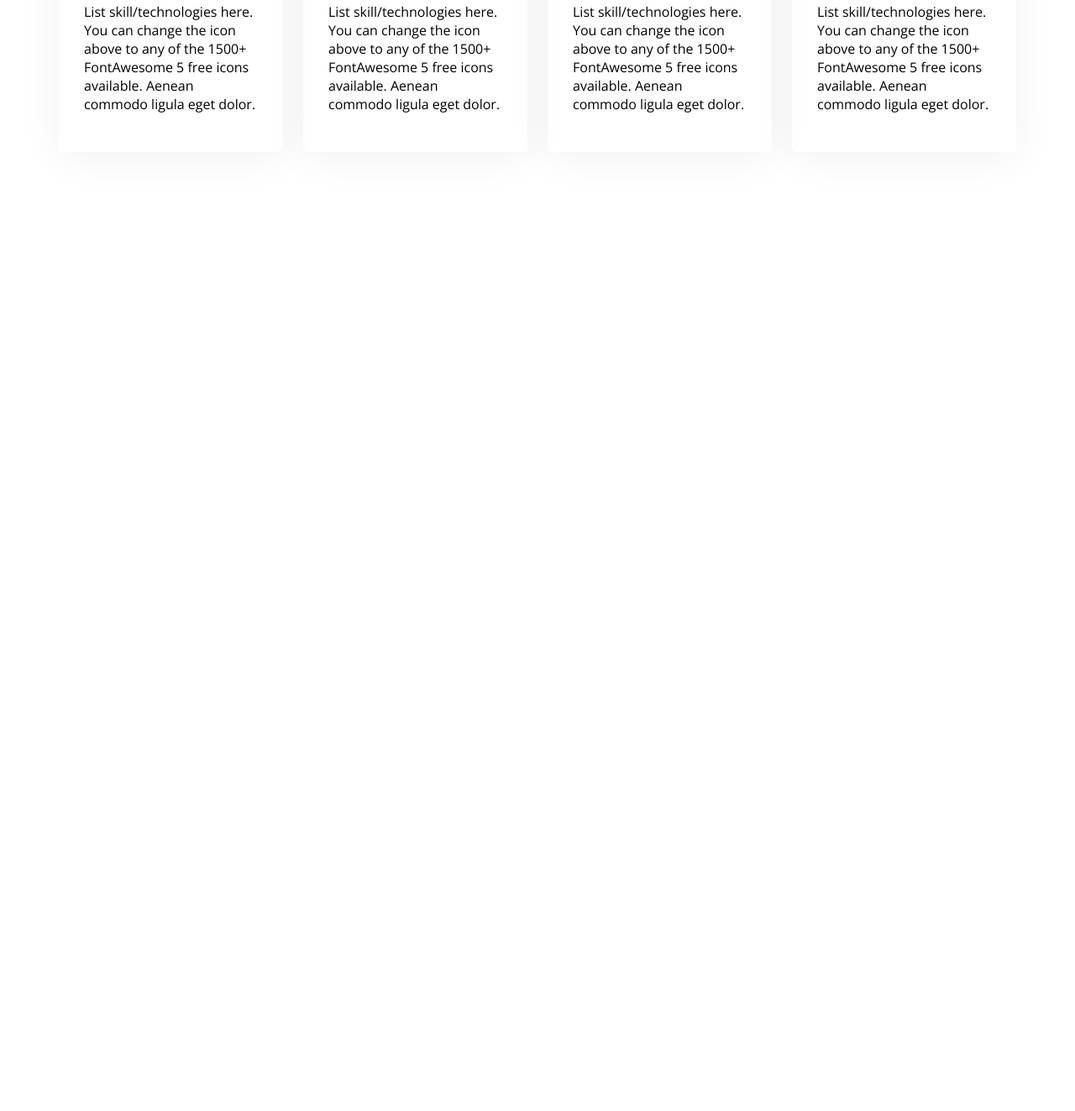
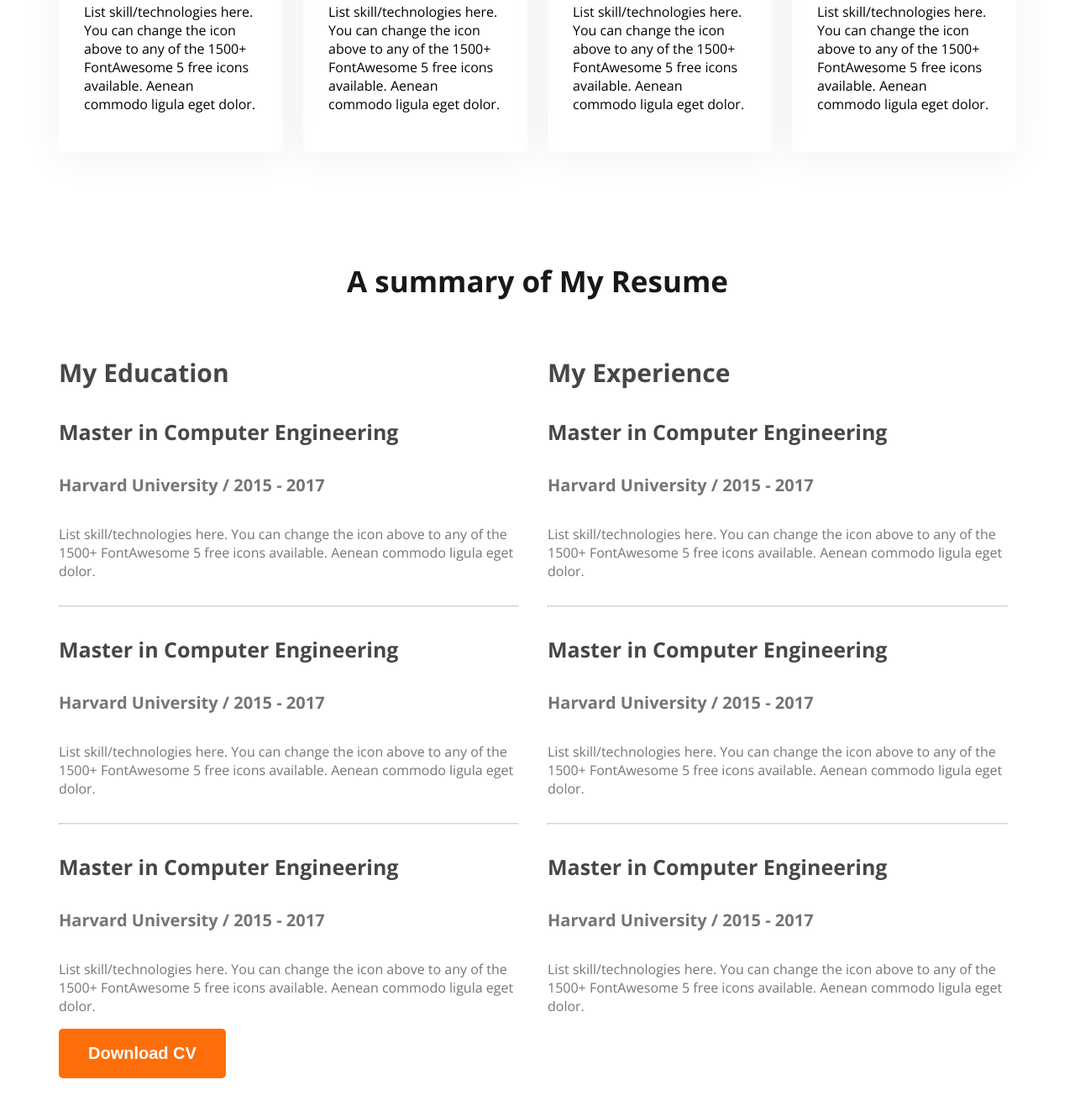
Before and after one commit to raisa-farzana/portfolio-num1, a plain HTML site: page index.html in a window 1280 px wide. Shown: the part 1984-3307 px from the top of the page at 84% size. Before the commit the page ends 2295 px from the top, so only its background shows below. Drawn offline with nearby package versions, Linux system fonts and the light colour scheme.

Commit message:
update html

```diff
--- a/index.html
+++ b/index.html
@@ -59,7 +59,7 @@
         <!-- What is do section Start -->
          <section class="skills">
             <h3 class="section-title text-center">What I do</h3>
-            <p class="section-description text-center">
+            <p class="section-description">
                 I have more than 10 years experience building software for clients all over the world. Below is a quick overview of my main technical skill sets and technologies i use. Want to find out more about my experience? Check out my online resume and project portfolio.
             </p>
             <div class="skill-container">
@@ -67,17 +67,17 @@
                 <div class="skill">
                     <img src="images/icons/js.png" alt="">
                     <h4 class="skill-title">Vanilla JavaScript</h4>
-                    <p class="skill-description">List skill/technologies here. You can change the icon above to any of the 1500+ FontAwesome 5 free icons available. Aenean commodo ligula eget dolor.</p>
+                    <p class="skill-description1">List skill/technologies here. You can change the icon above to any of the 1500+ FontAwesome 5 free icons available. Aenean commodo ligula eget dolor.</p>
                 </div>
                 <div class="skill">
                     <img src="images/icons/react.png" alt="">
                     <h4 class="skill-title">React</h4>
-                    <p class="skill-description">List skill/technologies here. You can change the icon above to any of the 1500+ FontAwesome 5 free icons available. Aenean commodo ligula eget dolor.</p>
+                    <p class="skill-description1">List skill/technologies here. You can change the icon above to any of the 1500+ FontAwesome 5 free icons available. Aenean commodo ligula eget dolor.</p>
                 </div>
                 <div class="skill">
                     <img src="images/icons/nodejs.png" alt="">
                     <h4 class="skill-title">Node.js</h4>
-                    <p class="skill-description">List skill/technologies here. You can change the icon above to any of the 1500+ FontAwesome 5 free icons available. Aenean commodo ligula eget dolor.</p>
+                    <p class="skill-description1">List skill/technologies here. You can change the icon above to any of the 1500+ FontAwesome 5 free icons available. Aenean commodo ligula eget dolor.</p>
                 </div>
                 <div class="skill">
                     <img src="images/icons/mongo.png" alt="">
@@ -86,6 +86,59 @@
                 </div>
             </div>
          </section>
+         <section class="resume">
+            <h3 class="section-title">A summary of My Resume</h3>
+            <div class="resume-container">
+                <!-- .resume-column*2>h3.resume-column-title+.experience*3>h4.experience-title+h5.experience-sub-title+.section-description1 -->
+                <div class="resume-column">
+                    <h3 class="resume-column-title">My Education</h3>
+                    <div class="experience">
+                        <h4 class="experience-title">Master in Computer Engineering</h4>
+                        <h5 class="experience-sub-title">Harvard University / 2015 - 2017</h5>
+                        <p class="section-description1">List skill/technologies here. You can change the icon above
+                            to any of the 1500+ FontAwesome 5 free icons available. Aenean commodo ligula eget dolor.</p>
+                    </div>
+                    <hr>
+                    <div class="experience">
+                        <h4 class="experience-title">Master in Computer Engineering</h4>
+                        <h5 class="experience-sub-title">Harvard University / 2015 - 2017</h5>
+                        <p class="section-description1">List skill/technologies here. You can change the icon above
+                            to any of the 1500+ FontAwesome 5 free icons available. Aenean commodo ligula eget dolor.</p>
+                    </div>
+                    <hr>
+                    <div class="experience">
+                        <h4 class="experience-title">Master in Computer Engineering</h4>
+                        <h5 class="experience-sub-title">Harvard University / 2015 - 2017</h5>
+                        <p class="section-description1">List skill/technologies here. You can change the icon above
+                            to any of the 1500+ FontAwesome 5 free icons available. Aenean commodo ligula eget dolor.</p>
+                    </div>
+                </div>
+                <div class="resume-column">
+                    <h3 class="resume-column-title">My Experience</h3>
+                    <div class="experience">
+                        <h4 class="experience-title">Master in Computer Engineering</h4>
+                        <h5 class="experience-sub-title">Harvard University / 2015 - 2017</h5>
+                        <p class="section-description1">List skill/technologies here. You can change the icon above
+                            to any of the 1500+ FontAwesome 5 free icons available. Aenean commodo ligula eget dolor.</p>
+                    </div>
+                    <hr>
+                    <div class="experience">
+                        <h4 class="experience-title">Master in Computer Engineering</h4>
+                        <h5 class="experience-sub-title">Harvard University / 2015 - 2017</h5>
+                        <p class="section-description1">List skill/technologies here. You can change the icon above
+                            to any of the 1500+ FontAwesome 5 free icons available. Aenean commodo ligula eget dolor.</p>
+                    </div>
+                    <hr>
+                    <div class="experience">
+                            <h4 class="experience-title">Master in Computer Engineering</h4>
+                            <h5 class="experience-sub-title">Harvard University / 2015 - 2017</h5>
+                            <p class="section-description1">List skill/technologies here. You can change the icon above
+                            to any of the 1500+ FontAwesome 5 free icons available. Aenean commodo ligula eget dolor.</p>
+                    </div>
+                </div>
+            </div>
+            <button class="btn-primary">Download CV</button>
+         </section>
     </main>
     <footer>
 
--- a/style/style.css
+++ b/style/style.css
@@ -29,14 +29,18 @@
     font-size: 35px;
     font-weight: bold;
     color: #181818;
+    text-align: center;
+
 }
 
 .section-description{
     font-size: 18px;
     color: #757575;
+    text-align: center;
 }
-.text-center{
-    text-align: center;
+.section-description1{
+    font-size: 16px;
+    color: #757575;
 }
 
 /* header */
@@ -134,3 +138,29 @@ main section{
     box-shadow: 0px 6px 50px rgba(0, 0, 0, 0.06);
 
 }
+
+/* resume section style */
+
+.resume-container{
+    display: flex;
+    gap: 24px;
+}
+.experience-sub-title{
+    font-size: 20px;
+    color: #757575;
+}
+.experience-title{
+    color: #474747;
+    font-size: 25px;
+    font-weight: bold;
+}
+.resume-column-title{
+    color: #474747;
+    font-size: 30px;
+    font-weight: bold;
+}
+.resume hr{
+    margin: 30px 10px 30px 0 ;
+    border-top: 1px solid #D1D1D1;
+
+}
```
